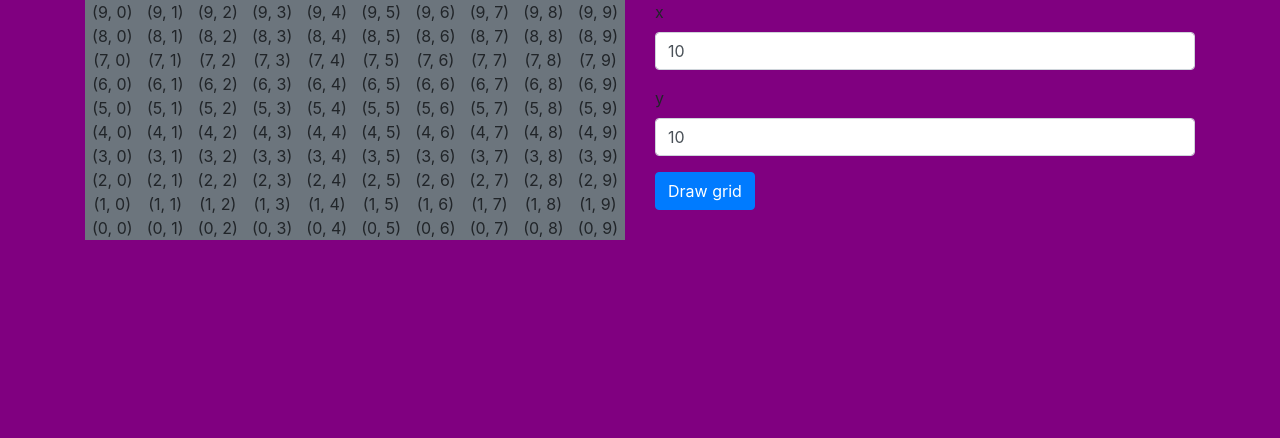
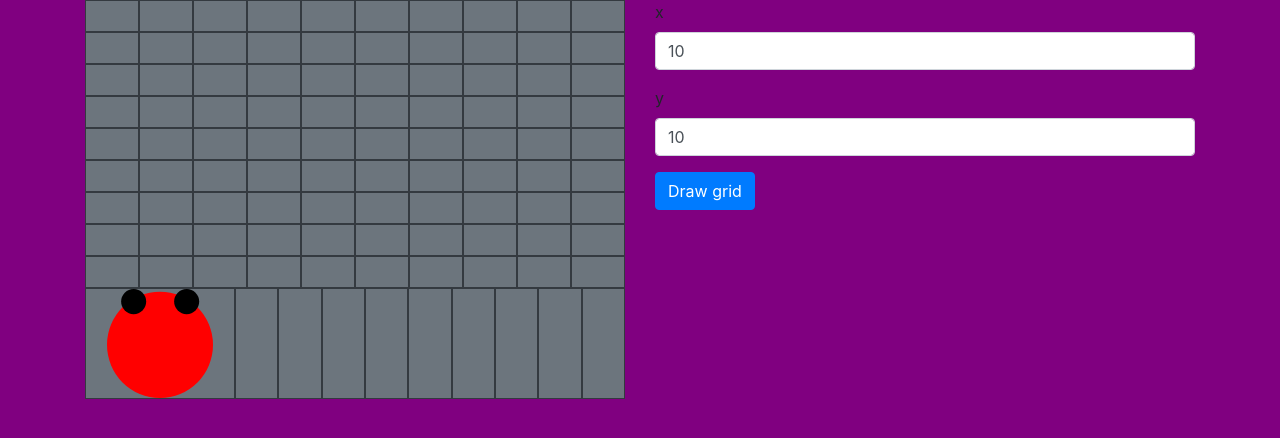
Before and after one commit to grrseguin/i-hoover-poc, a React (Create React App) app: page / in a window 1280 px wide. Shown: the top 438 px of the page. Built offline with nearby package versions, Linux system fonts and the light colour scheme.

Commit message:
Add hoover

```diff
--- a/package.json
+++ b/package.json
@@ -3,11 +3,13 @@
   "version": "0.1.0",
   "private": true,
   "dependencies": {
+    "@types/classnames": "^2.2.9",
     "@types/jest": "24.0.18",
     "@types/node": "12.7.12",
     "@types/react": "16.9.5",
     "@types/react-dom": "16.9.1",
     "bootstrap": "^4.3.1",
+    "classnames": "^2.2.6",
     "node-sass": "^4.12.0",
     "react": "^16.10.2",
     "react-dom": "^16.10.2",
--- a/src/bootstrap/index.scss
+++ b/src/bootstrap/index.scss
@@ -12,7 +12,7 @@
 @import "~bootstrap/scss/_root.scss";
 @import "~bootstrap/scss/_reboot.scss";
 @import "~bootstrap/scss/_type.scss";
-// @import "~bootstrap/scss/_images.scss";
+@import "~bootstrap/scss/_images.scss";
 // @import "~bootstrap/scss/_code.scss";
 @import "~bootstrap/scss/_grid.scss";
 // @import "~bootstrap/scss/_tables.scss";
--- /dev/null
+++ b/src/components/Cell/Cell.scss
@@ -0,0 +1,21 @@
+@import '../../bootstrap/index.scss';
+
+.grid__cell_min_height {
+  min-height: $spacer * 2;
+}
+
+.cell__hoover_north_orienation {
+  transform: rotate(0deg);
+}
+
+.cell__hoover_east_orienation {
+  transform: rotate(90deg);
+}
+
+.cell__hoover_south_orienation {
+  transform: rotate(180deg);
+}
+
+.cell__hoover_west_orienation {
+  transform: rotate(270deg);
+}
--- /dev/null
+++ b/src/components/Cell/Cell.tsx
@@ -0,0 +1,35 @@
+import React, { PureComponent } from 'react';
+import classNames from "classnames";
+import { Orientation } from '../../domain/Hoover';
+import './Cell.scss';
+import hooverImg from './hoover.svg';
+
+export interface Props {
+  hooverOrientation?: Orientation;
+}
+
+export class Cell extends PureComponent<Props> {
+  render() {
+    return (
+      <div
+        className="flex-fill d-flex justify-content-center grid__cell_min_height border border-dark"
+      >
+        {
+          this.props.hooverOrientation !== undefined &&
+          <img
+            className={classNames('img-fluid', {
+              cell__hoover_north_orienation: this.props.hooverOrientation === Orientation.North,
+              cell__hoover_east_orienation: this.props.hooverOrientation === Orientation.East,
+              cell__hoover_west_orienation: this.props.hooverOrientation === Orientation.West,
+              cell__hoover_south_orienation: this.props.hooverOrientation === Orientation.South,
+            })}
+            src={hooverImg}
+            alt=""
+          />
+        }
+      </div>
+    )
+  }
+}
+
+export default Cell;
--- a/src/components/Grid.tsx
+++ b/src/components/Grid.tsx
@@ -1,5 +1,7 @@
 import React from 'react';
 import GridClass from '../domain/Grid';
+import { Orientation, Hoover } from '../domain/Hoover';
+import Cell from './Cell/Cell';
 
 export interface IGridProps {
   rowsLength: number
@@ -12,6 +14,11 @@ class Grid extends React.Component<IGridProps> {
       rowsLength: parseInt(this.props.rowsLength as any, 10),
       colsLength: parseInt(this.props.colsLength as any, 10),
     });
+    const hoover = new Hoover({
+      x: 0,
+      y: 0,
+      orientation: Orientation.North,
+    });
     const rows = grid.cells.map(
       (cells, iRow) =>
         <div
@@ -20,13 +27,7 @@ class Grid extends React.Component<IGridProps> {
         >
           {
             cells.map(
-              (cell, iCol) =>
-                <div
-                  className="flex-fill d-flex justify-content-center"
-                  key={iCol}
-                >
-                  ({iRow}, {iCol})
-                </div>
+              (cell, iCol) => <Cell key={`${iRow}${iCol}`} hooverOrientation={hoover.isThere(iRow, iCol) ? hoover.getOrientation() : undefined} />
             )
           }
         </div>
--- /dev/null
+++ b/src/domain/Hoover.ts
@@ -0,0 +1,39 @@
+import Grid from './Grid';
+
+export enum Orientation {
+  North,
+  East,
+  West,
+  South,
+}
+
+export interface HooverShape {
+  readonly x: number;
+  readonly y: number;
+  readonly orientation: Orientation;
+  readonly grid?: Grid;
+}
+
+export class Hoover {
+  readonly x: number;
+  readonly y: number;
+  readonly orientation: Orientation;
+  readonly grid?: Grid;
+
+  constructor(hoover: HooverShape){
+    this.x = hoover.x;
+    this.y = hoover.y;
+    this.orientation = hoover.orientation;
+    this.grid = hoover.grid;
+  }
+
+  isThere(x: number, y:number){
+    return this.x === x && this.y === y
+  }
+
+  getOrientation(){
+    return this.orientation;
+  }
+}
+
+export default Hoover;
```
Also changed, not shown: src/components/Cell/hoover.svg (added), 1 other file (tests, documents, lock files or other folders).
